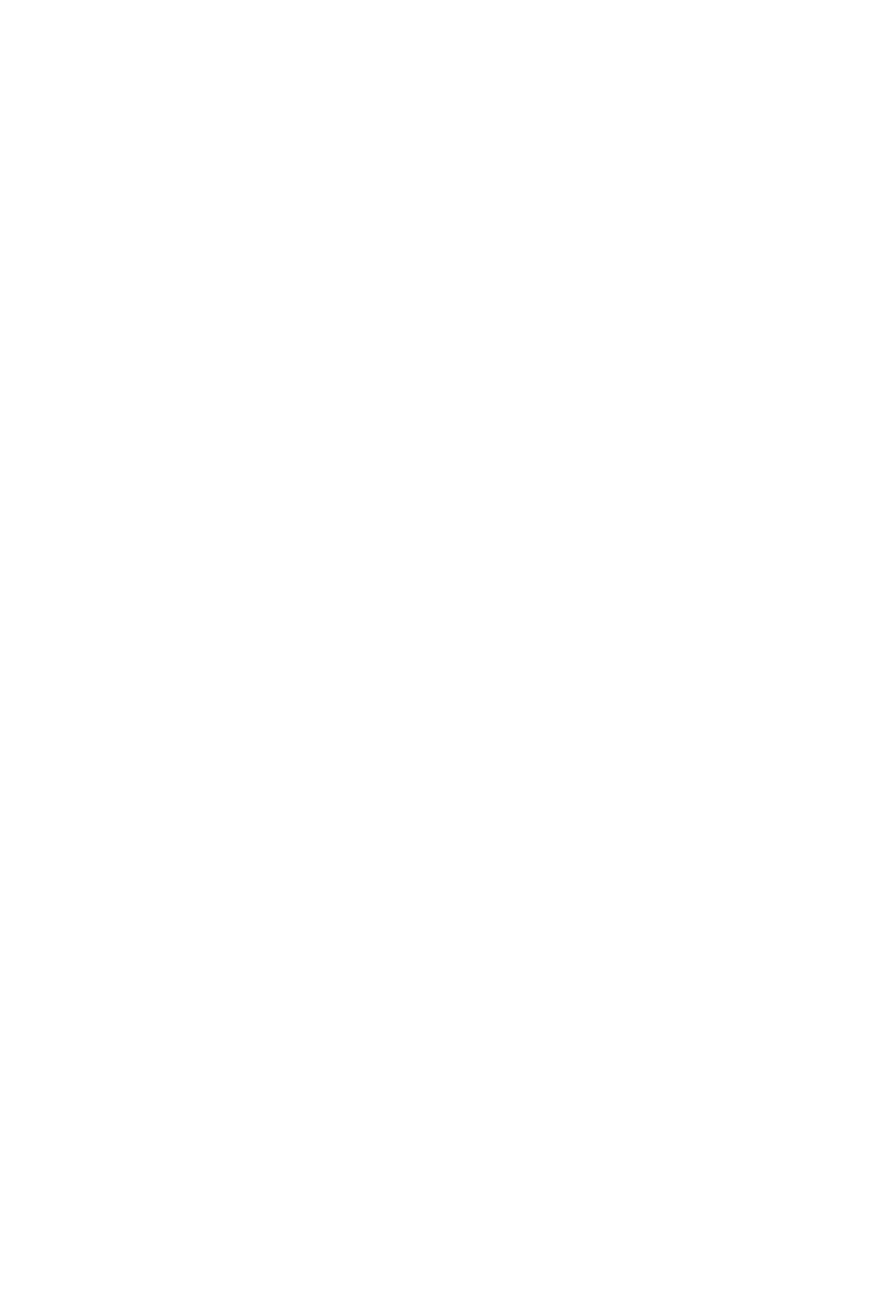
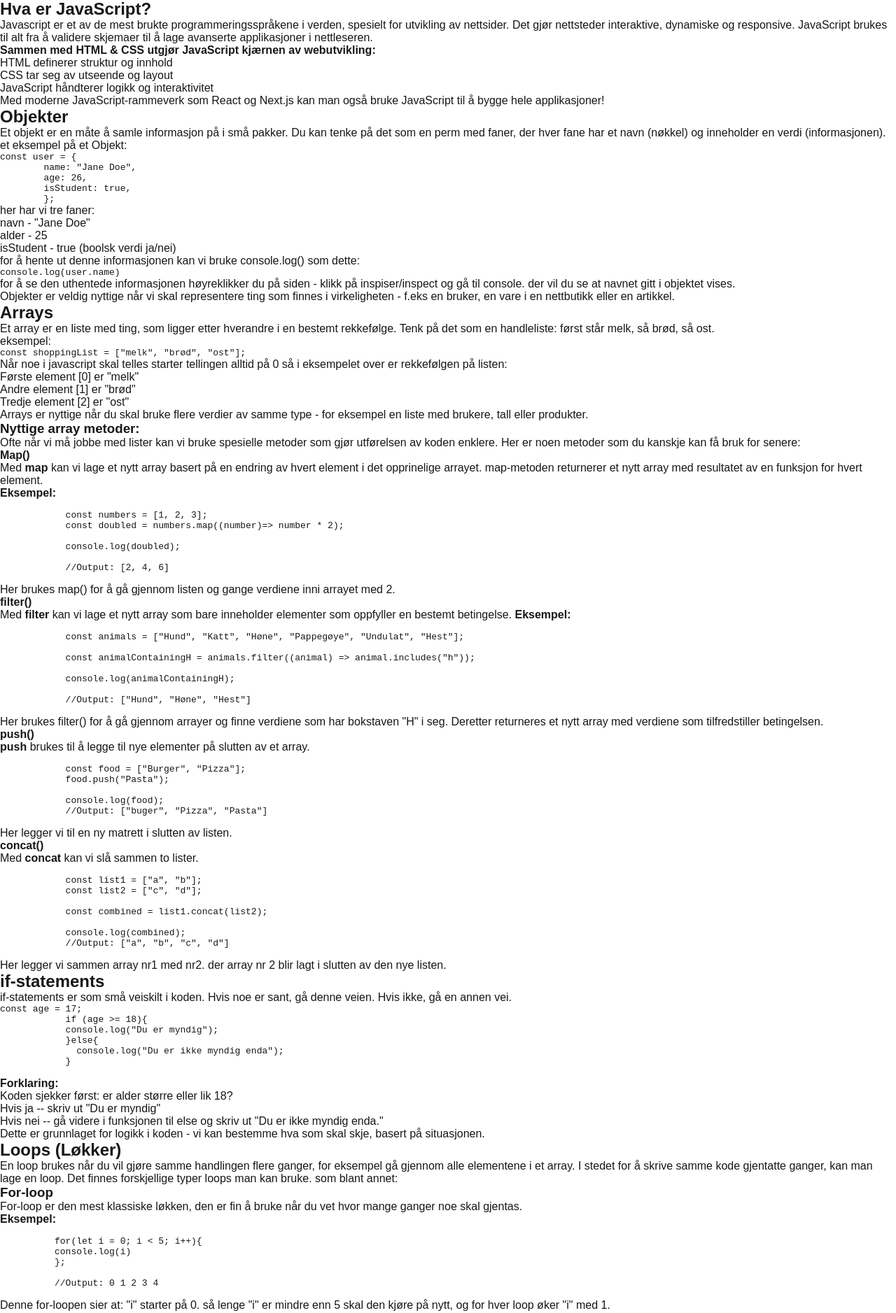
Before and after one commit to marie-cha9ne/Arbeidskrav-2---gruppe, a Next.js app: page /subject/sub-js in a window 1280 px wide. Shown: the part 87-1964 px from the top of the page at 70% size. Before the commit the page ends 800 px from the top, so only its background shows below. Built offline with nearby package versions, Linux system fonts and the light colour scheme.

Commit message:
Lagt til faginnhold for javascript

```diff
--- /dev/null
+++ b/app/components/CodeExample.tsx
@@ -0,0 +1,15 @@
+
+type Example = {
+  code: string;
+  language?: string;
+};
+
+export default function CodeExample({code, language = "javascript"}: Example){
+  return(
+    <pre>
+      <code>
+        {code}
+      </code>
+    </pre>
+  );
+}
--- a/app/subject/layout.tsx
+++ b/app/subject/layout.tsx
@@ -7,10 +7,10 @@ import styles from './sub.module.css';
 export default function layout({children}: Readonly<{children: React.ReactNode}>){
   return (
     <section>
-      <h1>Faglig innhold</h1>
+      <h1 className={styles.headline}>Faglig innhold</h1>
       {/* under navigasjons bar til de forskjellige emnene */}
       <nav className={styles.bar}>
-        <Link href="/subject/sub-css">Design/Css</Link>
+        <Link href="/subject/sub-css">Design prinsipper</Link>
         <Link href="/subject/sub-js">JavaScript</Link>
         <Link href="/subject/sub-react">React</Link>
       </nav>
--- a/app/subject/sub-css/page.tsx
+++ b/app/subject/sub-css/page.tsx
@@ -1,7 +1,7 @@
 export default function subjectCss(){
   return(
     <article>
-      <h2>Faginnhold design / css</h2>
+      <h2>Faginnhold design prinsipper</h2>
     </article>
   )
 }
--- a/app/subject/sub-js/page.tsx
+++ b/app/subject/sub-js/page.tsx
@@ -1,7 +1,171 @@
+import Example from "@/app/components/CodeExample";
+
 export default function subjectJs(){
   return(
     <article>
-      <h2>Faginnhold JavaScript</h2>
+      <section>
+      <h2>Hva er JavaScript?</h2>
+      <p> Javascript er et av de mest brukte programmeringsspråkene i verden, spesielt for utvikling av nettsider. Det gjør nettsteder interaktive, dynamiske og responsive. JavaScript brukes til alt fra å validere skjemaer til å lage avanserte applikasjoner i nettleseren.</p>
+      <ul>
+        <p><strong>Sammen med HTML & CSS  utgjør JavaScript kjærnen av webutvikling:</strong></p>
+        <li>
+          HTML definerer struktur og innhold
+        </li>
+        <li>
+          CSS tar seg av utseende og layout
+        </li>
+        <li>
+          JavaScript håndterer logikk og interaktivitet
+        </li>
+      </ul>
+      <p>Med moderne JavaScript-rammeverk som React og Next.js kan man også bruke JavaScript til å bygge hele applikasjoner!</p>
+      </section>
+      <section>
+        <article>
+        <h2>Objekter</h2>
+        <p>Et objekt er en måte å samle informasjon på i små pakker. Du kan tenke på det som en perm med faner, der hver fane har et navn (nøkkel) og inneholder en verdi (informasjonen). <br />
+        et eksempel på et Objekt:
+        </p>
+        <Example code={`const user = {
+        name: "Jane Doe",
+        age: 26,
+        isStudent: true,
+        };`} />
+        <p>
+          her har vi tre faner:
+        </p>
+          <ul>
+          <li>navn - "Jane Doe"</li>
+          <li>alder - 25</li>
+          <li>isStudent - true (boolsk verdi ja/nei)</li>
+          </ul>
+          <p>for å hente ut denne informasjonen kan vi bruke console.log() som dette:</p>
+          <Example code={`console.log(user.name)`} />
+         <p>
+          for å se den uthentede informasjonen høyreklikker du på siden - klikk på inspiser/inspect og gå til console. der vil du se at navnet gitt i objektet vises.
+        </p>
+        <p>Objekter er veldig nyttige når vi skal representere ting som finnes i virkeligheten - f.eks en bruker, en vare i en nettbutikk eller en artikkel.</p>
+        </article>
+      </section>
+      <section>
+        <article>
+          <h2>Arrays</h2>
+          <p>Et array er en liste med ting, som ligger etter hverandre i en bestemt rekkefølge. Tenk på det som en handleliste: først står melk, så brød, så  ost. <br />
+          eksempel:
+          </p>
+          <Example code={`const shoppingList = ["melk", "brød", "ost"];`} />
+          <p>Når noe i javascript skal telles starter tellingen alltid på 0 så i eksempelet over er rekkefølgen på listen: </p>
+            <ul>
+              <li>Første element [0] er "melk"</li>
+              <li>Andre element [1] er "brød"</li>
+              <li>Tredje element [2] er "ost"</li>
+            </ul>
+            <p>Arrays er nyttige når du skal bruke flere verdier av samme type - for eksempel en liste med brukere, tall eller produkter.</p>
+          <h3>Nyttige array metoder:</h3>
+          <p>
+            Ofte når vi må jobbe med lister kan vi bruke spesielle metoder som gjør utførelsen av koden enklere. Her er noen metoder som du kanskje kan få bruk for senere:
+          </p>
+          <h4>Map()</h4>
+          <p>Med <strong>map</strong> kan vi lage et nytt array basert på en endring av hvert element i det opprinelige arrayet. map-metoden returnerer et nytt array med resultatet av en funksjon for hvert element. <br />
+          <strong>Eksempel:</strong>
+          </p>
+           <Example code={`
+            const numbers = [1, 2, 3];
+            const doubled = numbers.map((number)=> number * 2);
+
+            console.log(doubled);
+
+            //Output: [2, 4, 6]
+            `}/>
+          <p>Her brukes map() for å gå gjennom listen og gange verdiene inni arrayet med 2.</p>
+          <h4>filter()</h4>
+          <p>Med <strong>filter</strong> kan vi lage et nytt array som bare inneholder elementer som oppfyller en bestemt betingelse. <strong>Eksempel:</strong></p>
+          <Example code={`
+            const animals = ["Hund", "Katt", "Høne", "Pappegøye", "Undulat", "Hest"];
+
+            const animalContainingH = animals.filter((animal) => animal.includes("h"));
+
+            console.log(animalContainingH);
+
+            //Output: ["Hund", "Høne", "Hest"]
+            `} />
+            <p>Her brukes filter() for å gå gjennom arrayer og finne verdiene som har bokstaven "H" i seg. Deretter returneres et nytt array med verdiene som tilfredstiller betingelsen.</p>
+          <h4>push()</h4>
+          <p><strong>push</strong> brukes til å legge til nye elementer på slutten av et array.</p>
+          <Example code={`
+            const food = ["Burger", "Pizza"];
+            food.push("Pasta");
+
+            console.log(food);
+            //Output: ["buger", "Pizza", "Pasta"]
+            `}/>
+          <p>Her legger vi til en ny matrett i slutten av listen. </p>
+          <h4>concat()</h4>
+          <p>Med <strong>concat</strong> kan vi slå sammen to lister.</p>
+          <Example code={`
+            const list1 = ["a", "b"];
+            const list2 = ["c", "d"];
+
+            const combined = list1.concat(list2);
+
+            console.log(combined);
+            //Output: ["a", "b", "c", "d"]
+            `}/>
+            <p>Her legger vi sammen array nr1 med nr2. der array nr 2 blir lagt i slutten av den nye listen.</p>
+        </article>
+      </section>
+          <section>
+        <article>
+          <h2>if-statements</h2>
+          <p>if-statements er som små veiskilt i koden. Hvis noe er sant, gå denne veien. Hvis ikke, gå en annen vei.</p>
+          <Example code={`const age = 17;
+            if (age >= 18){
+            console.log("Du er myndig");
+            }else{
+              console.log("Du er ikke myndig enda");
+            }
+            `}/>
+            <p><strong>Forklaring:</strong><br /></p>
+              <ul>
+                <li>Koden sjekker først: er alder større eller lik 18?</li>
+                <li>Hvis ja -- skriv ut "Du er myndig"</li>
+                <li>Hvis nei -- gå videre i funksjonen til else og skriv ut "Du er ikke myndig enda."</li>
+              </ul>
+               <p>Dette er grunnlaget for logikk i koden - vi kan bestemme hva som skal skje, basert på situasjonen.</p>
+        </article>
+      </section>
+          <section>
+        <article>
+          <h2>Loops (Løkker)</h2>
+        <p>En loop brukes når du vil gjøre samme handlingen flere ganger, for eksempel gå gjennom alle elementene i et array. I stedet for å skrive samme kode gjentatte ganger, kan man lage en loop. Det finnes forskjellige typer loops man kan bruke. som blant annet:</p>
+        <h3>For-loop</h3>
+        <p>For-loop er den mest klassiske løkken, den er fin å bruke når du vet hvor mange ganger noe skal gjentas. <br />
+        <strong>Eksempel:</strong> </p>
+        <Example code={`
+          for(let i = 0; i < 5; i++){
+          console.log(i)
+          };
+
+          //Output: 0 1 2 3 4
+          `}/>
+          <p>
+            Denne for-loopen sier at: "i" starter på 0. så lenge "i" er mindre enn 5 skal den kjøre på nytt, og for hver loop øker "i" med 1.
+          </p>
+          <h3>While-loop</h3>
+          <p><strong>While-loop</strong> er nyttige når vi vil at koden skal fortsette til en bestemt tilstand er oppnådd.</p>
+          <Example code={`
+            let counter = 0;
+
+            while(counter <= 5){
+            console.log(counter);
+            counter++;
+            }
+
+            //Output: 0 1 2 3 4 5
+            `}/>
+          <p>Her lager vi en counter som starter på 0. while-løkken sier: så lenge counter er mindre enn eller lik 5, vil løkken kjøre. console kjører ut verdien av counter og counter++ øker med 1 etter hver runde til den når 5. Når counter blir 6 er ikke lenger betingelsen sann, og løkken avsluttes.</p>
+        </article>
+      </section>
     </article>
   )
 }
--- a/app/subject/sub.module.css
+++ b/app/subject/sub.module.css
@@ -3,6 +3,10 @@
   grid-template-columns: repeat(2, 1fr);
   grid-template-rows: auto;
   gap: 20px;
+}
+
+.headline{
+  margin: 20px 0;
 }
 
 .bar{
@@ -11,8 +15,7 @@
 }
 
 .color{
-  background-color: pink;
-  padding:25px;
-  color:red;
+  padding:30px 0;
   grid-column: 1/3;
+  text-align: center;
 }
```
Also changed, not shown: app/subject/page.tsx (+9 -2 lines).
